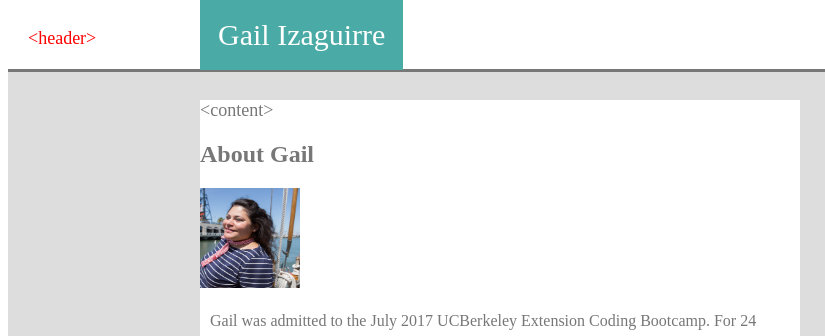
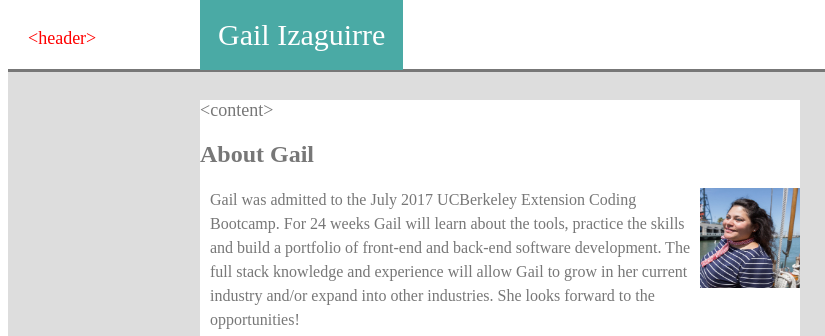
Before and after one commit to Tronnie/Basic-Portfolio, a plain HTML site: page index.html in a window 1280 px wide. Shown: the top 336 px of the page, 0-825 px from the left. Drawn offline with Linux system fonts and the light colour scheme.

Commit message:
aligned photo so text is next to it yay

```diff
--- a/index.html
+++ b/index.html
@@ -64,7 +64,7 @@
 
 			<h2>About Gail</h2>
 			<img src="./assets/images/Boatshot2.jpeg" alt="Boatshot2"
-			width="100px"; height= "100px";>
+			width="100px"; height= "100px"; align="right";>
 
 			<p>Gail was admitted to the July 2017 UCBerkeley Extension Coding Bootcamp.  For 24 weeks Gail will learn about the tools, practice the skills and build a portfolio of front-end and back-end software development.  The full stack knowledge and experience will allow Gail to grow in her current industry and/or expand into other industries.  She looks forward to the opportunities!</p>
 
```
